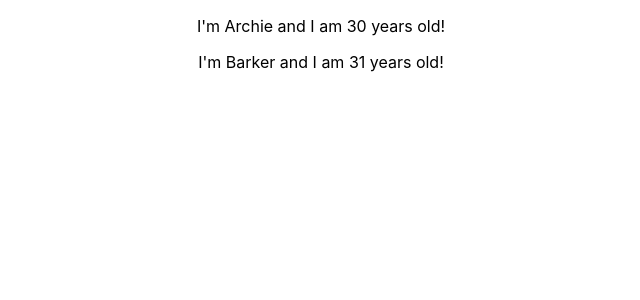
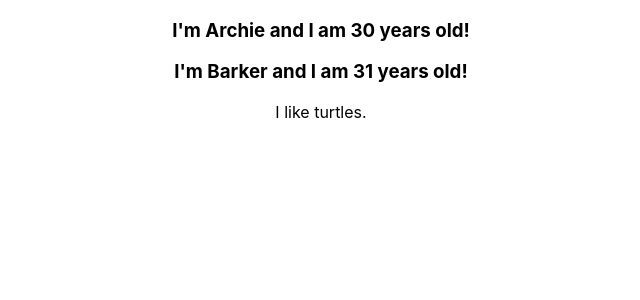
Before and after one commit to slimxdi/person-test-udemy, a React (Create React App) app: page / in a window 1280 px wide. Shown: the top 300 px of the page, without its empty margins (319-959 px from the left). Built offline with nearby package versions, Linux system fonts and the light colour scheme.

Commit message:
for one of the two props, one of them has props.children

```diff
--- a/src/App.js
+++ b/src/App.js
@@ -7,7 +7,7 @@ class App extends Component {
     return (
       <div className="App">
         <Person personname="Archie" age="30"></Person>
-        <Person personname="Barker" age="31"></Person>
+        <Person personname="Barker" age="31">I like turtles.</Person>
       </div>
     )
   }
--- a/src/Person/Person.js
+++ b/src/Person/Person.js
@@ -1,7 +1,13 @@
 import React from 'react';
 
 const person = (props) => {
-  return <p>I'm {props.personname} and I am {props.age} years old!</p>
+  return (
+    <div>
+      <h3>I'm {props.personname} and I am {props.age} years old!</h3>
+      <p>{props.children}</p>
+    </div>
+  )
+
 }
 
 export default person;
```
